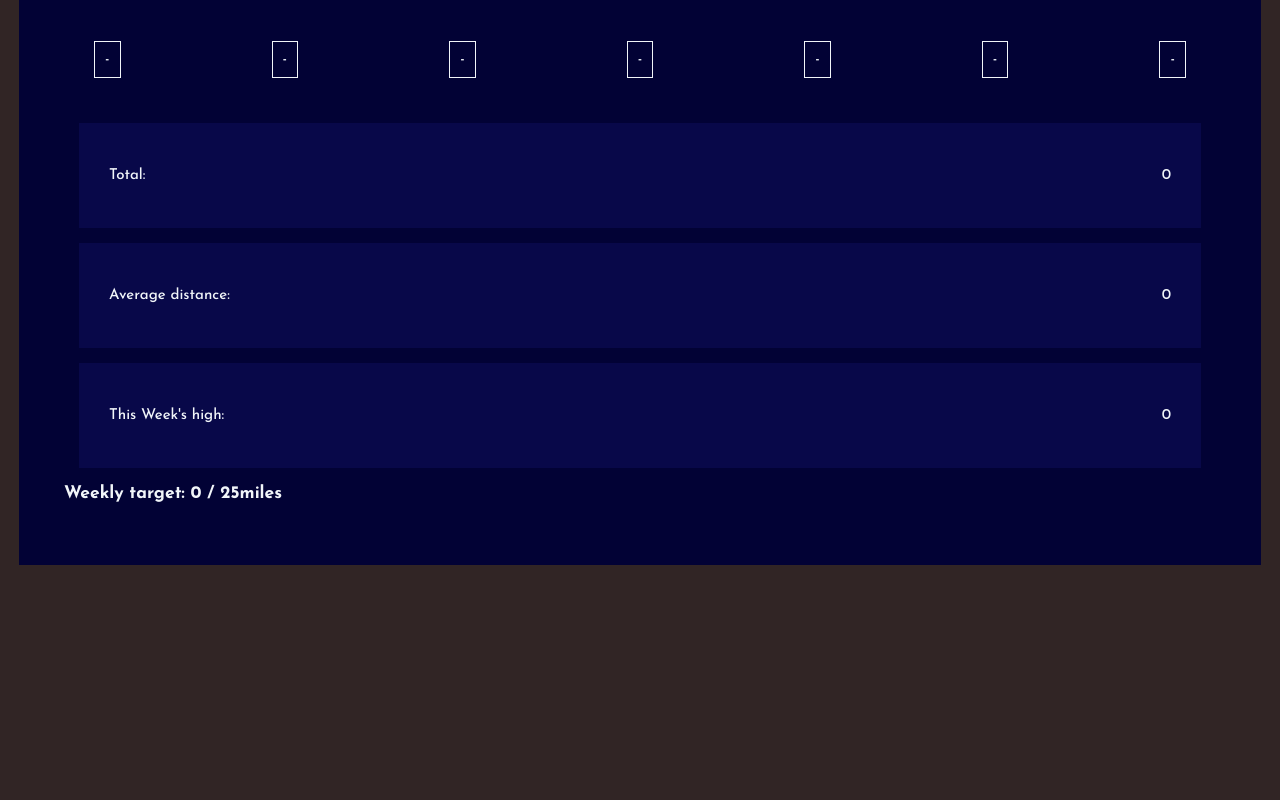
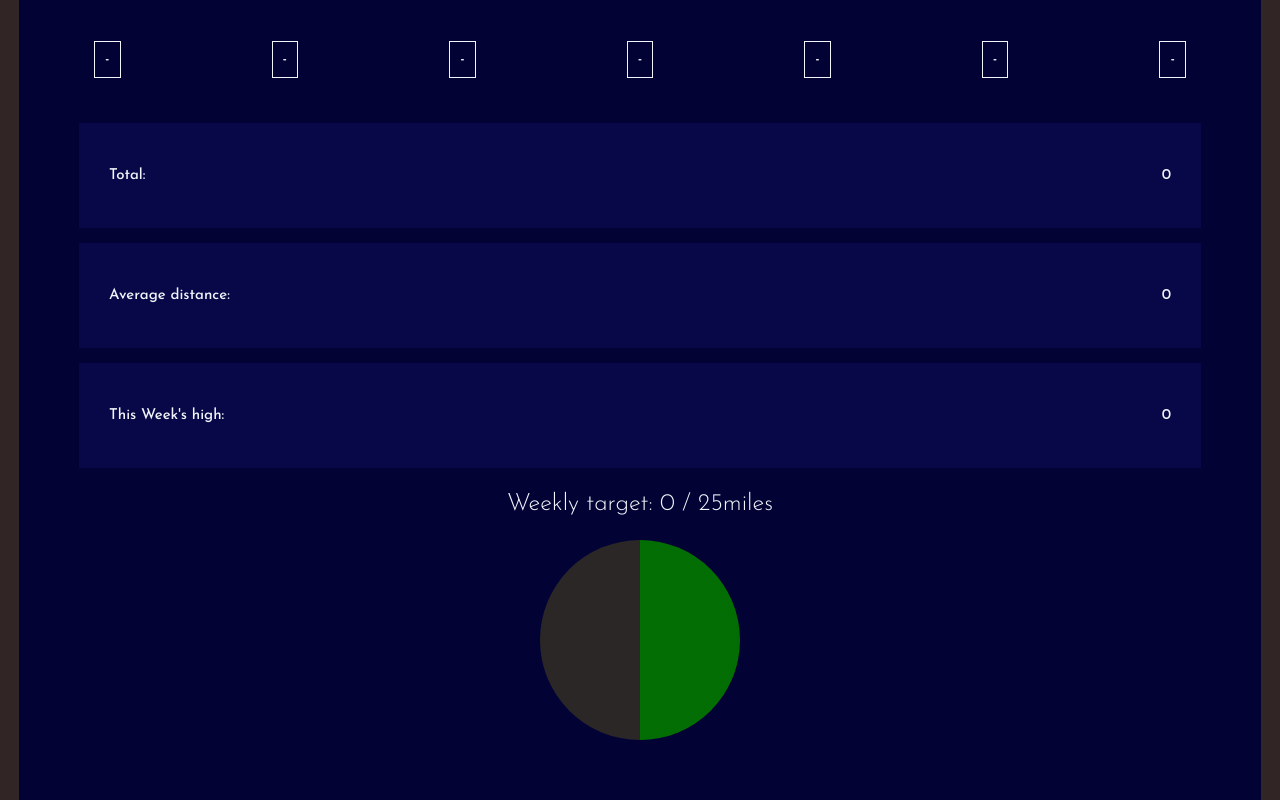
Before and after one commit to tutich/jsc., a plain HTML site: page index.html in a window 1280 px wide. Shown: the part 604-1404 px from the top of the page. Before the commit the page ends 1169 px from the top, so only its background shows below. Drawn offline with Linux system fonts and the light colour scheme.

Commit message:
conic gradient css

```diff
--- a/index.html
+++ b/index.html
@@ -52,6 +52,10 @@
             Weekly target: <span id="prog">0</span> / <span id="target">25</span>miles
             <div class="progresscircle"></div>
         </h3>
+        <div class="progWrapper">
+        <div id="progresscircle"></div>
+        <div id="progresscenter"></div>
+    </div>
     </section>
     <script src="tracker.js"></script>
 </body>
--- a/style.css
+++ b/style.css
@@ -52,3 +52,22 @@ text-align: center;
     margin: 1rem;
     padding: 2rem;
 }
+
+.progress {
+    text-align: center;
+    padding-bottom: 1rem
+}
+.progress h3 {
+    font-weight: lighter;
+    font-size: 1.6rem;
+}
+.progWrapper {
+display: flex;
+justify-content: center;
+}
+#progresscircle {
+    width: 200px;
+    height: 200px;
+    border-radius: 50%;
+    background: conic-gradient(hwb(120 1% 57%) 50%, rgb(43, 39, 39) 50%);
+}
```
